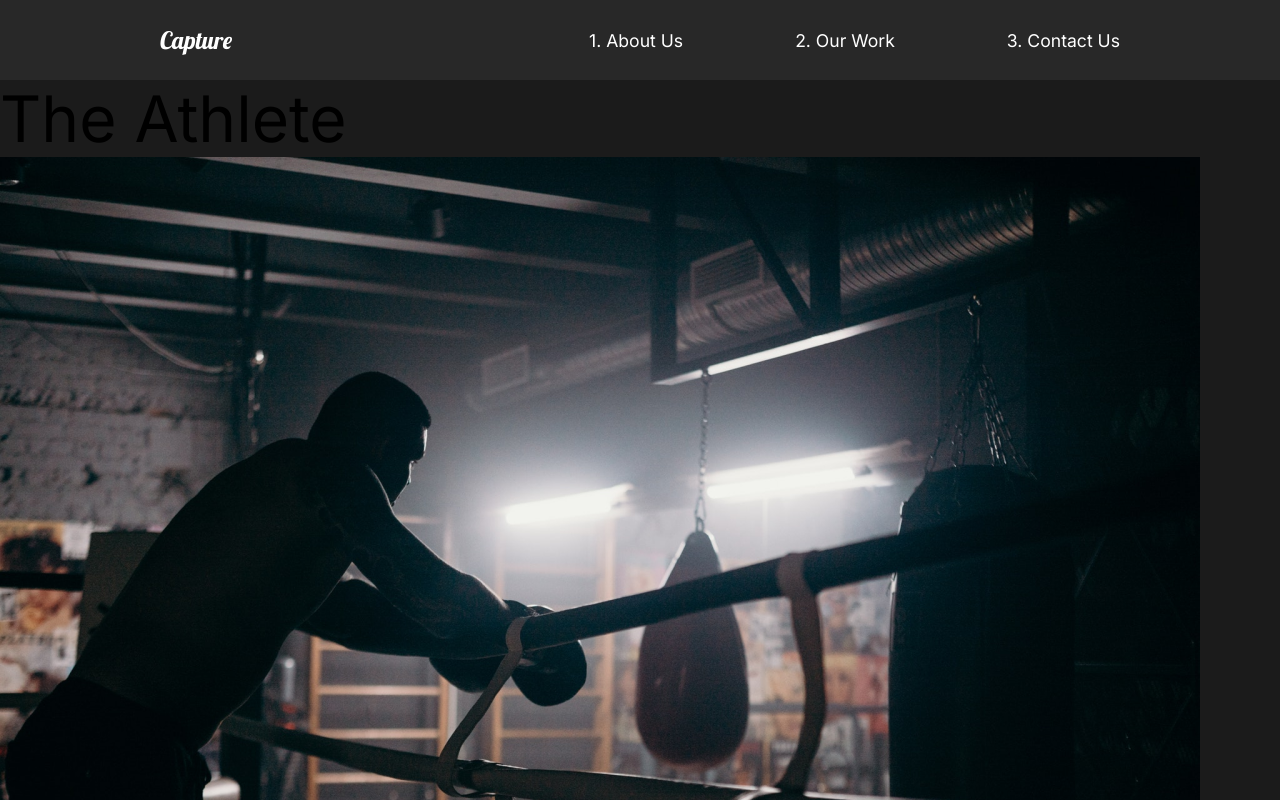
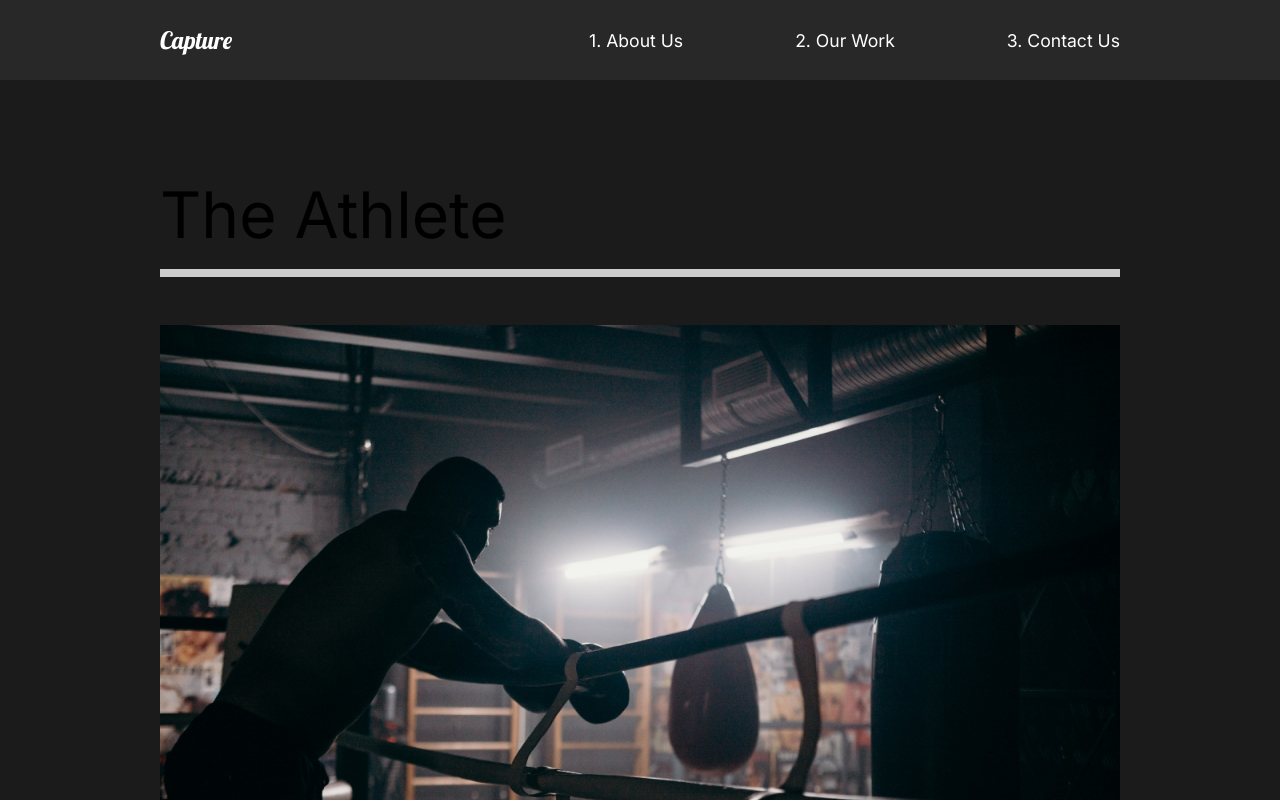
Before and after one commit to Tushar-Maity/Capture-Web, a React (Create React App) app: page /work in a window 1280 px wide. Shown: the top 800 px of the page. Built offline with nearby package versions, Linux system fonts and the light colour scheme.

Commit message:
styling added to the work page

```diff
--- a/src/pages/OurWork.js
+++ b/src/pages/OurWork.js
@@ -38,10 +38,28 @@ const OurWork = () => {
 
 const Work = styled.div`
     min-height: 100vh;
+    overflow: hidden;
+    padding: 5rem 10rem;
+
+    h2 {
+        padding: 1rem 0rem;
+    }
 `;
 
 const Movie = styled.div`
     padding-bottom: 10rem;
+
+    .line {
+        height: 0.5rem;
+        background: #ccc;
+        margin-bottom: 3rem;
+    }
+
+    img {
+        width: 100%;
+        height: 70vh;
+        object-fit: cover;
+    }
 `;
 
 export default OurWork
```
